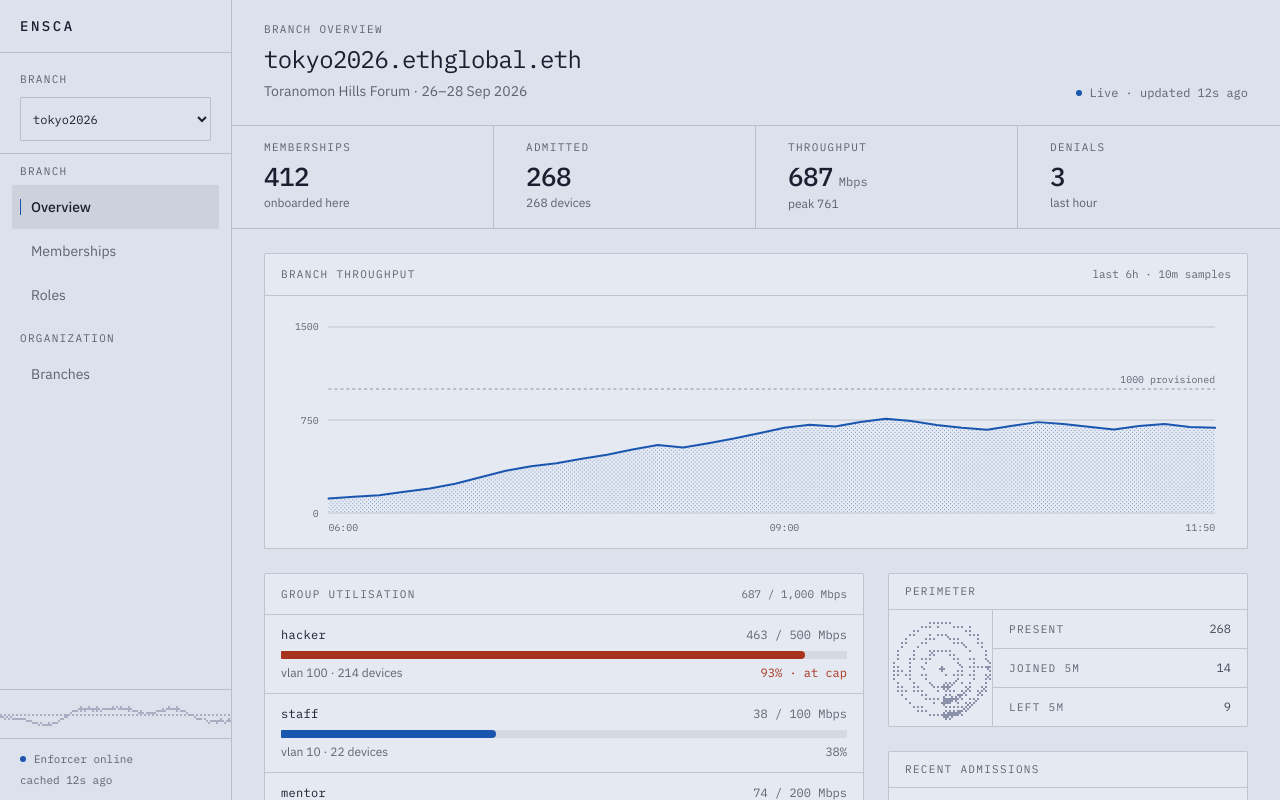
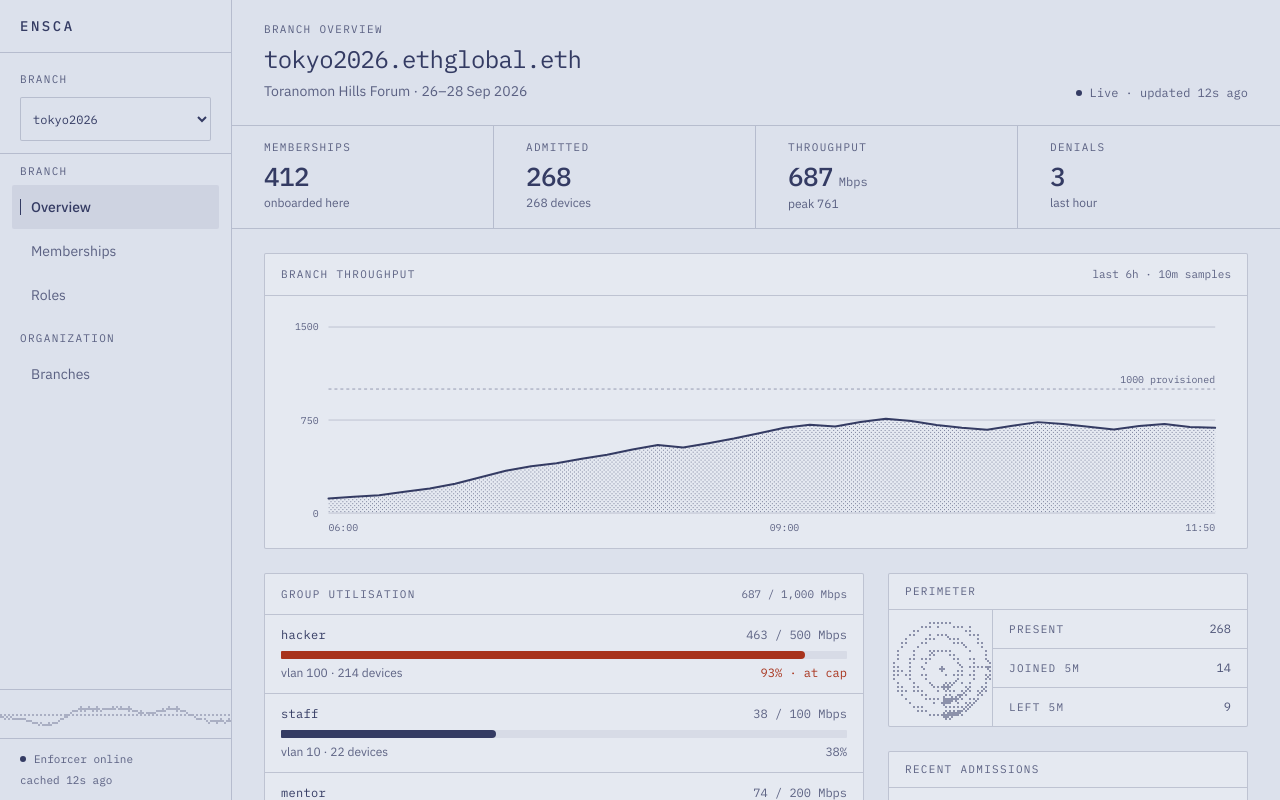
Before and after one commit to LeoFranklin015/ethtokyo-2026, a Next.js app in the folder web/: page /console in a window 1280 px wide. Shown: the top 800 px of the page. Built offline with nearby package versions, Linux system fonts and the light colour scheme.

Commit message:
feat(web): duotone slate theme from reference plate

```diff
--- a/web/app/globals.css
+++ b/web/app/globals.css
@@ -14,20 +14,26 @@
   --paper-sunk:  #d2d8e6;
   --paper-raise: #e5e9f1;
 
-  --ink:         #1b1f30;
-  --ink-80:      rgba(27, 31, 48, 0.8);
+  /* Ink is blue-violet, not near-black: the whole UI is a duotone, the way
+     the reference plate is. 8.2:1 on --paper. */
+  --ink:         #343b63;
+  --ink-80:      rgba(52, 59, 99, 0.86);
   /* Text token: 4.6:1 on --paper. */
-  --ink-muted:   rgba(27, 31, 48, 0.65);
-  /* NON-TEXT ONLY: dither marks, dots, icon strokes. */
-  --ink-faint:   rgba(27, 31, 48, 0.42);
-  --rule:        rgba(27, 31, 48, 0.18);
-  --rule-soft:   rgba(27, 31, 48, 0.09);
+  --ink-muted:   rgba(52, 59, 99, 0.77);
+  /* NON-TEXT ONLY: dither marks, dots, icon strokes, rules. */
+  --ink-faint:   rgba(52, 59, 99, 0.45);
+  --rule:        rgba(52, 59, 99, 0.22);
+  --rule-soft:   rgba(52, 59, 99, 0.11);
 
-  /* Dither marks sit mid-slate, as in the reference — softer than body ink. */
+  /* Dither marks sit mid-slate, exactly as in the reference plate. */
   --dither:      #6d7392;
 
-  --signal:      #1a56b0;
-  --signal-text: #1a56b0;
+  /* Duotone: "live" is carried by full ink plus its own label, never by a
+     second hue — a blue accent on a blue field separates at only 1.5:1 and
+     stops reading as an accent. --alert is the one chromatic exception,
+     reserved for over-cap and refusal. */
+  --signal:      #343b63;
+  --signal-text: #343b63;
   --alert:       #a8331c;
 
   --radius:      2px;
--- a/web/components/console/ThroughputChart.tsx
+++ b/web/components/console/ThroughputChart.tsx
@@ -83,8 +83,8 @@
           <defs>
             <pattern id={patternId} width="4" height="4" patternUnits="userSpaceOnUse">
               <rect width="4" height="4" fill="none" />
-              <rect width="1" height="1" x="0" y="0" fill="var(--signal)" opacity="0.55" />
-              <rect width="1" height="1" x="2" y="2" fill="var(--signal)" opacity="0.55" />
+              <rect width="1" height="1" x="0" y="0" fill="var(--dither)" opacity="0.9" />
+              <rect width="1" height="1" x="2" y="2" fill="var(--dither)" opacity="0.9" />
             </pattern>
           </defs>
 
@@ -133,7 +133,7 @@
           <path
             d={linePath}
             fill="none"
-            stroke="var(--signal)"
+            stroke="var(--ink)"
             strokeWidth="2"
             strokeLinejoin="round"
             strokeLinecap="round"
@@ -163,7 +163,7 @@
                 strokeWidth="1"
               />
               <circle cx={cursor.x} cy={cursor.y} r="4.5" fill="var(--paper)" />
-              <circle cx={cursor.x} cy={cursor.y} r="4.5" fill="none" stroke="var(--signal)" strokeWidth="2" />
+              <circle cx={cursor.x} cy={cursor.y} r="4.5" fill="none" stroke="var(--ink)" strokeWidth="2" />
             </g>
           ) : null}
         </svg>
```
